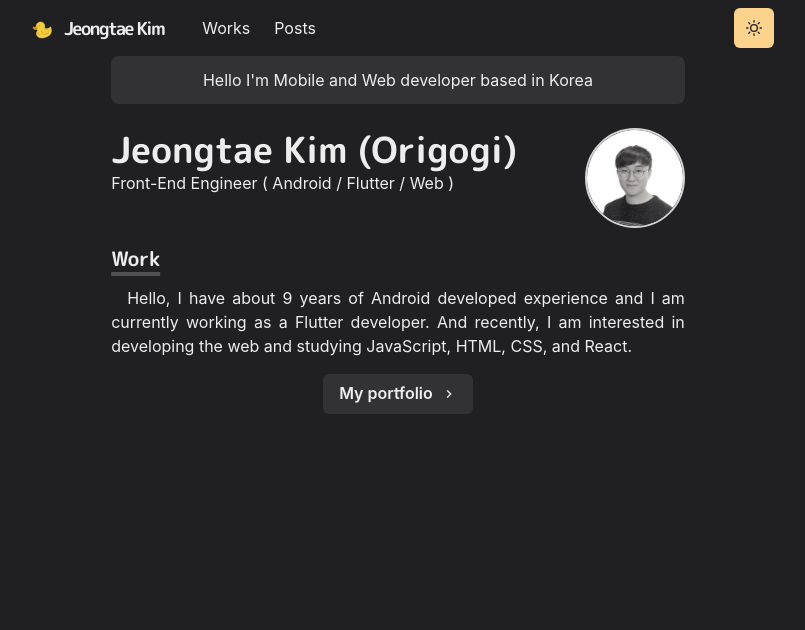
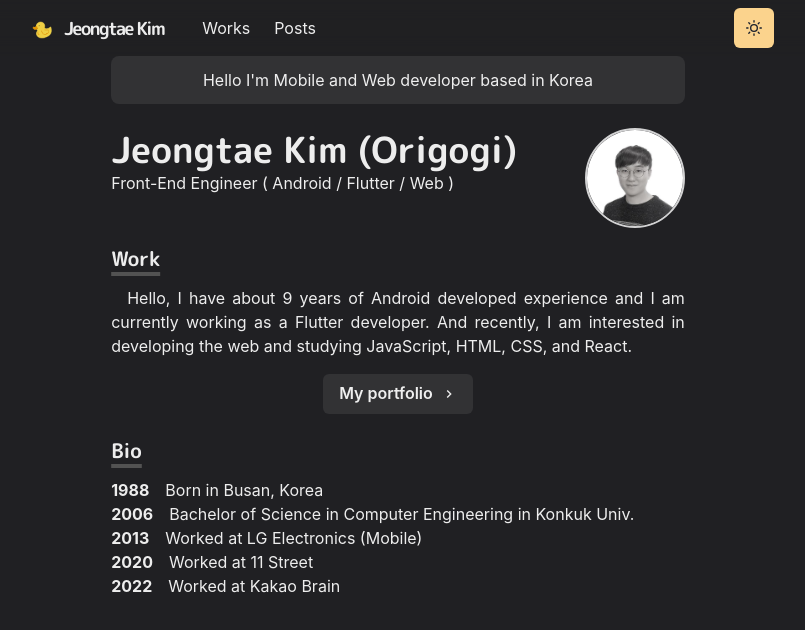
Before and after one commit to Origogi/origogi-homepage, a Next.js app: page / in a window 1280 px wide. Shown: the top 630 px of the page, without its empty margins (242-1047 px from the left). Built offline with nearby package versions, Linux system fonts and the light colour scheme.

Commit message:
Add My Bio information

```diff
--- /dev/null
+++ b/components/bio.js
@@ -0,0 +1,12 @@
+import { Box } from '@chakra-ui/react'
+import styled from '@emotion/styled'
+
+export const BioSection = styled(Box)`
+  padding-left: 3.4em;
+  text-indent: -3.4em;
+`
+
+export const BioYear = styled.span`
+  font-weight: bold;
+  margin-right: 1em;
+`
--- a/pages/index.js
+++ b/pages/index.js
@@ -11,6 +11,7 @@
 import Section from '../components/section'
 import Paragraph from '../components/paragraph'
 import { ChevronRightIcon } from '@chakra-ui/icons'
+import { BioSection, BioYear } from '../components/bio'
 
 const Page = () => {
   return (
@@ -65,6 +66,31 @@
           </NextLink>
         </Box>
       </Section>
+      <Section delay={0.2}>
+        <Heading as="h3" variant="section-title">
+          Bio
+        </Heading>
+        <BioSection>
+          <BioYear>1988</BioYear>
+          Born in Busan, Korea
+        </BioSection>
+        <BioSection>
+          <BioYear>2006</BioYear>
+          Bachelor of Science in Computer Engineering in Konkuk Univ.
+        </BioSection>
+        <BioSection>
+          <BioYear>2013</BioYear>
+            Worked at LG Electronics (Mobile)
+        </BioSection>
+        <BioSection>
+          <BioYear>2020</BioYear>
+            Worked at 11 Street
+        </BioSection>
+        <BioSection>
+          <BioYear>2022</BioYear>
+            Worked at Kakao Brain
+        </BioSection>
+      </Section>
     </Container>
   )
 }
```
